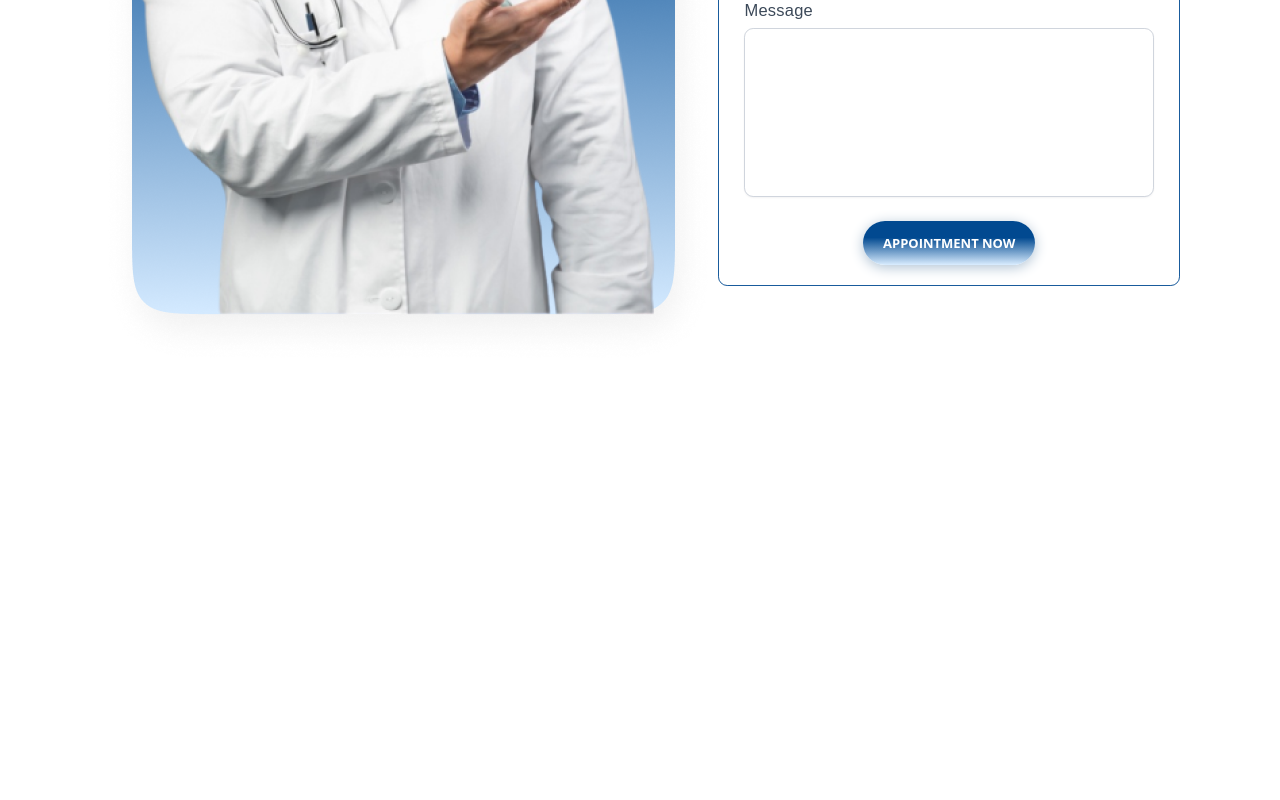
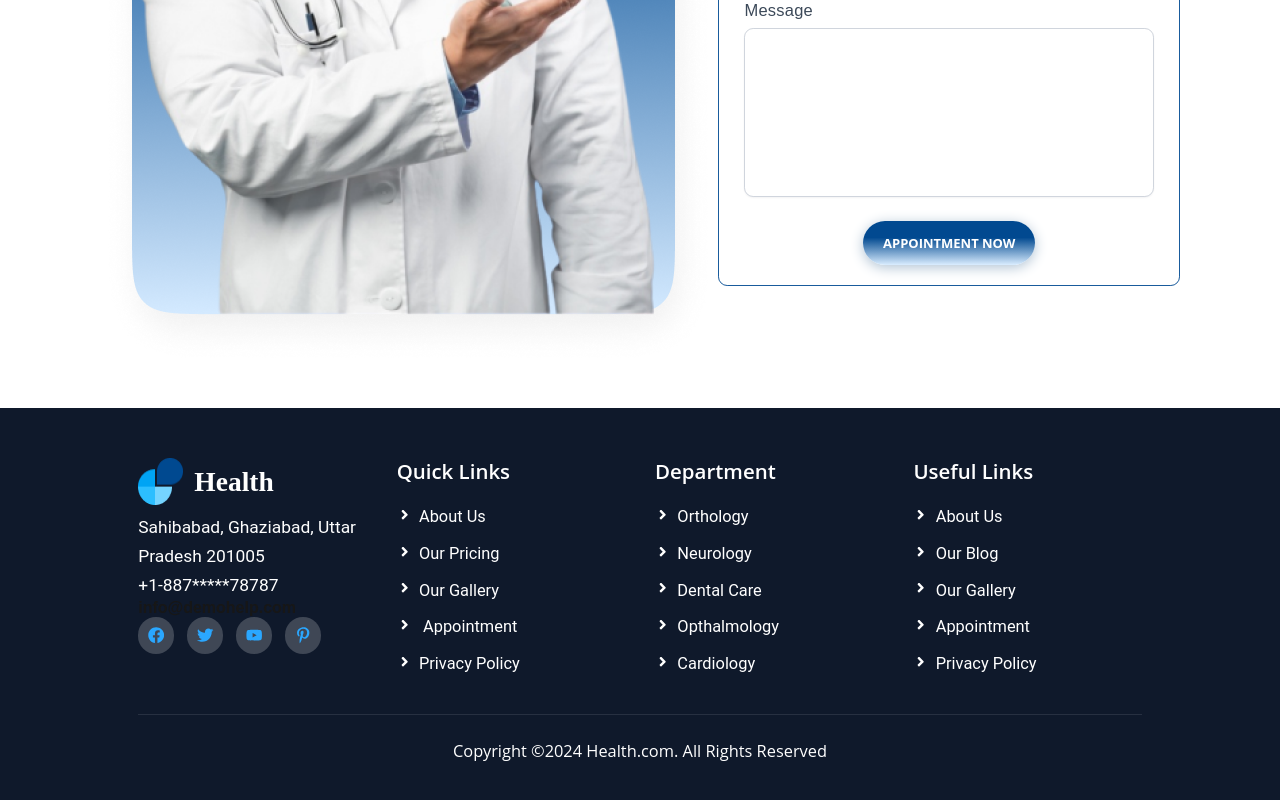
Before and after one commit to Tanushri-Das/Health-Care, a Next.js app: page / in a window 1280 px wide. Shown: the part 4029-4829 px from the top of the page. Before the commit the page ends 4447 px from the top, so only its background shows below. Built offline with nearby package versions, Linux system fonts and the light colour scheme.

Commit message:
add footer

```diff
--- a/src/app/layout.js
+++ b/src/app/layout.js
@@ -1,6 +1,7 @@
 import { Geist, Geist_Mono } from "next/font/google";
 import "./globals.css";
 import Header from "@/components/shared/Header/Header";
+import Footer from "@/components/shared/Footer/Footer";
 
 const geistSans = Geist({
   variable: "--font-geist-sans",
@@ -24,6 +25,7 @@ export default function RootLayout({ children }) {
         <div className="app-container">
           <Header />
           {children}
+          <Footer />
         </div>
       </body>
     </html>
--- a/src/components/Contacts/Contacts.css
+++ b/src/components/Contacts/Contacts.css
@@ -1,5 +1,5 @@
 .contact {
-  margin-bottom: 50px;
+  margin-bottom: 40px;
 }
 .contacts-text {
   font-family: Open Sans;
@@ -103,7 +103,12 @@ label {
     width: 100%;
   }
 }
-
+@media (max-width: 768px) {
+  .contacts-desc {
+    max-width: 100%;
+    padding: 0 10px;
+  }
+}
 /* Medium and larger screens (min-width: 600px) */
 @media (min-width: 601px) {
   .contact-div {
--- a/src/components/Doctors/Doctors.css
+++ b/src/components/Doctors/Doctors.css
@@ -26,6 +26,12 @@
   display: grid;
   grid-template-columns: repeat(1, 1fr);
 }
+@media (max-width: 768px) {
+  .doctors-desc {
+    max-width: 100%;
+    padding: 0 10px;
+  }
+}
 @media (min-width: 600px) {
   .doctor-cards-container {
     grid-template-columns: repeat(2, 1fr);
--- /dev/null
+++ b/src/components/shared/Footer/Footer.css
@@ -0,0 +1,114 @@
+.footer-bg {
+  background-color: #0f192b;
+  padding: 50px;
+  gap: 10.24px;
+  opacity: 0px;
+}
+.footer-content {
+  display: grid;
+  grid-template-columns: repeat(1, 1fr);
+  grid-gap: 30px;
+  margin-bottom: 30px;
+}
+.footer-logo {
+  display: flex;
+  align-items: center;
+  gap: 10px;
+  margin-bottom: 8px;
+}
+.footer-logo-text {
+  color: white;
+  font-family: Outfit;
+  font-size: 27.48px;
+  font-weight: 800;
+  line-height: 34.63px;
+}
+.footer-text {
+  font-family: Roboto;
+  font-size: 17.41px;
+  font-weight: 400;
+  line-height: 28.68px;
+  color: white;
+}
+.social-links {
+  display: flex;
+  align-items: center;
+  gap: 13px;
+}
+.social-btn {
+  background: #ffffff33;
+  border-radius: 50%;
+  width: 36.05px;
+  height: 36.05px;
+  display: flex;
+  justify-content: center;
+  align-items: center;
+}
+.social-icon {
+  color: #2aa7ff;
+  cursor: pointer;
+  font-size: 16.39px;
+  font-weight: 400;
+  line-height: 16.39px;
+  text-align: center;
+}
+
+.footer-title {
+  font-family: Open Sans;
+  font-size: 20.48px;
+  font-weight: 600;
+  line-height: 27.89px;
+  color: white;
+  margin-bottom: 14px;
+}
+.footer-link-icon {
+  font-size: 15.36px;
+  font-weight: 900;
+  line-height: 15.36px;
+  text-align: left;
+  color: white;
+  margin-right: 7px;
+}
+.footer-link-text {
+  font-family: Roboto;
+  font-size: 16.39px;
+  font-weight: 400;
+  line-height: 28.68px;
+  color: white;
+}
+.footer-link-tag {
+  margin-bottom: 5px;
+}
+.footer-border {
+  border-top: 1.02px solid #ffffff1a;
+}
+.copyright-text {
+  font-family: Open Sans;
+  font-size: 16.39px;
+  font-weight: 400;
+  line-height: 28.68px;
+  color: white;
+  text-align: center;
+  padding-top: 22px;
+}
+@media (min-width: 600px) {
+  .footer-content {
+    grid-template-columns: repeat(2, 1fr);
+  }
+}
+
+@media (min-width: 768px) {
+  .footer-content {
+    grid-template-columns: repeat(3, 1fr);
+  }
+}
+
+@media (min-width: 991px) {
+  .footer-bg {
+    padding: 50.72px 138.26px 50.72px 138.26px;
+    gap: 10.24px;
+  }
+  .footer-content {
+    grid-template-columns: repeat(4, 1fr);
+  }
+}
--- /dev/null
+++ b/src/components/shared/Footer/Footer.jsx
@@ -0,0 +1,121 @@
+import React from "react";
+import "./Footer.css";
+import Image from "next/image";
+import logo from "@/images/logo.png";
+import {
+  FaFacebook,
+  FaTwitter,
+  FaYoutube,
+  FaPinterestP,
+  FaAngleRight,
+} from "react-icons/fa";
+
+const Footer = () => {
+  const date = new Date();
+  return (
+    <div className="footer-bg">
+      <div className="footer-content">
+        <div>
+          <div className="footer-logo">
+            <Image src={logo} alt="Health Logo" width={46.12} height={47.11} />
+            <h2 className="footer-logo-text">Health</h2>
+          </div>
+          <p className="footer-text">
+            Sahibabad, Ghaziabad, Uttar Pradesh 201005
+          </p>
+          <h3 className="footer-text">+1-887*****78787</h3>
+          <h4>info@demohelp.com</h4>
+          <div className="social-links">
+            <div className="social-btn">
+              <FaFacebook className="social-icon" />
+            </div>
+            <div className="social-btn">
+              <FaTwitter className="social-icon" />
+            </div>
+            <div className="social-btn">
+              <FaYoutube className="social-icon" />
+            </div>
+            <div className="social-btn">
+              <FaPinterestP className="social-icon" />
+            </div>
+          </div>
+        </div>
+        <div>
+          <h2 className="footer-title">Quick Links</h2>
+          <h2 className="footer-link-tag">
+            <FaAngleRight className="footer-link-icon" />
+            <span className="footer-link-text">About Us</span>
+          </h2>
+          <h2 className="footer-link-tag">
+            <FaAngleRight className="footer-link-icon" />
+            <span className="footer-link-text">Our Pricing</span>
+          </h2>
+          <h2 className="footer-link-tag">
+            <FaAngleRight className="footer-link-icon" />
+            <span className="footer-link-text">Our Gallery</span>
+          </h2>
+          <h2 className="footer-link-tag">
+            <FaAngleRight className="footer-link-icon" />
+            <span className="footer-link-text"> Appointment</span>
+          </h2>
+          <h2 className="footer-link-tag">
+            <FaAngleRight className="footer-link-icon" />
+            <span className="footer-link-text">Privacy Policy</span>
+          </h2>
+        </div>
+        <div>
+          <h2 className="footer-title">Department</h2>
+          <h2 className="footer-link-tag">
+            <FaAngleRight className="footer-link-icon" />
+            <span className="footer-link-text">Orthology</span>
+          </h2>
+          <h2 className="footer-link-tag">
+            <FaAngleRight className="footer-link-icon" />
+            <span className="footer-link-text">Neurology</span>
+          </h2>
+          <h2 className="footer-link-tag">
+            <FaAngleRight className="footer-link-icon" />
+            <span className="footer-link-text">Dental Care</span>
+          </h2>
+          <h2 className="footer-link-tag">
+            <FaAngleRight className="footer-link-icon" />
+            <span className="footer-link-text">Opthalmology</span>
+          </h2>
+          <h2 className="footer-link-tag">
+            <FaAngleRight className="footer-link-icon" />
+            <span className="footer-link-text">Cardiology</span>
+          </h2>
+        </div>
+        <div>
+          <h2 className="footer-title">Useful Links</h2>
+          <h2 className="footer-link-tag">
+            <FaAngleRight className="footer-link-icon" />
+            <span className="footer-link-text">About Us</span>
+          </h2>
+          <h2 className="footer-link-tag">
+            <FaAngleRight className="footer-link-icon" />
+            <span className="footer-link-text">Our Blog</span>
+          </h2>
+          <h2 className="footer-link-tag">
+            <FaAngleRight className="footer-link-icon" />
+            <span className="footer-link-text">Our Gallery</span>
+          </h2>
+          <h2 className="footer-link-tag">
+            <FaAngleRight className="footer-link-icon" />
+            <span className="footer-link-text">Appointment</span>
+          </h2>
+          <h2 className="footer-link-tag">
+            <FaAngleRight className="footer-link-icon" />
+            <span className="footer-link-text">Privacy Policy</span>
+          </h2>
+        </div>
+      </div>
+      <div className="footer-border"></div>
+      <p className="copyright-text">
+        Copyright ©{date.getFullYear()} Health.com. All Rights Reserved
+      </p>
+    </div>
+  );
+};
+
+export default Footer;
```
